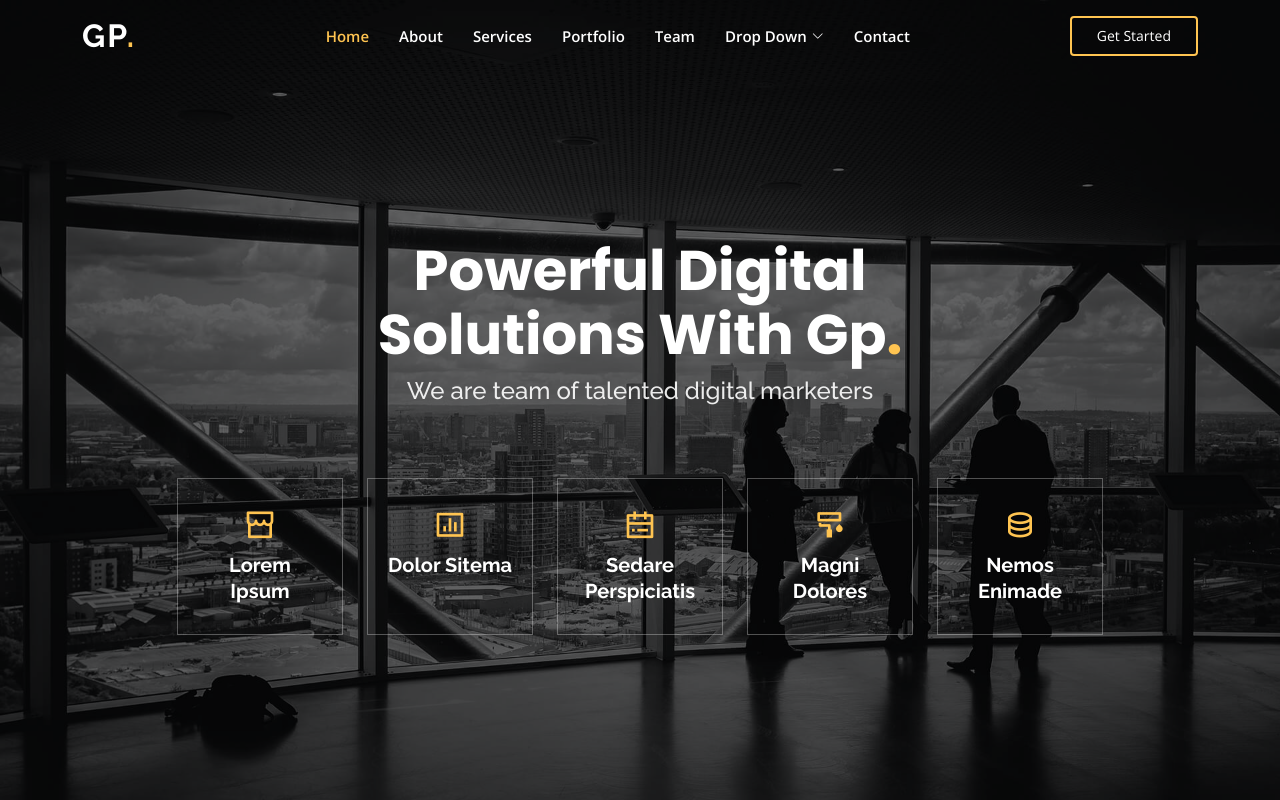
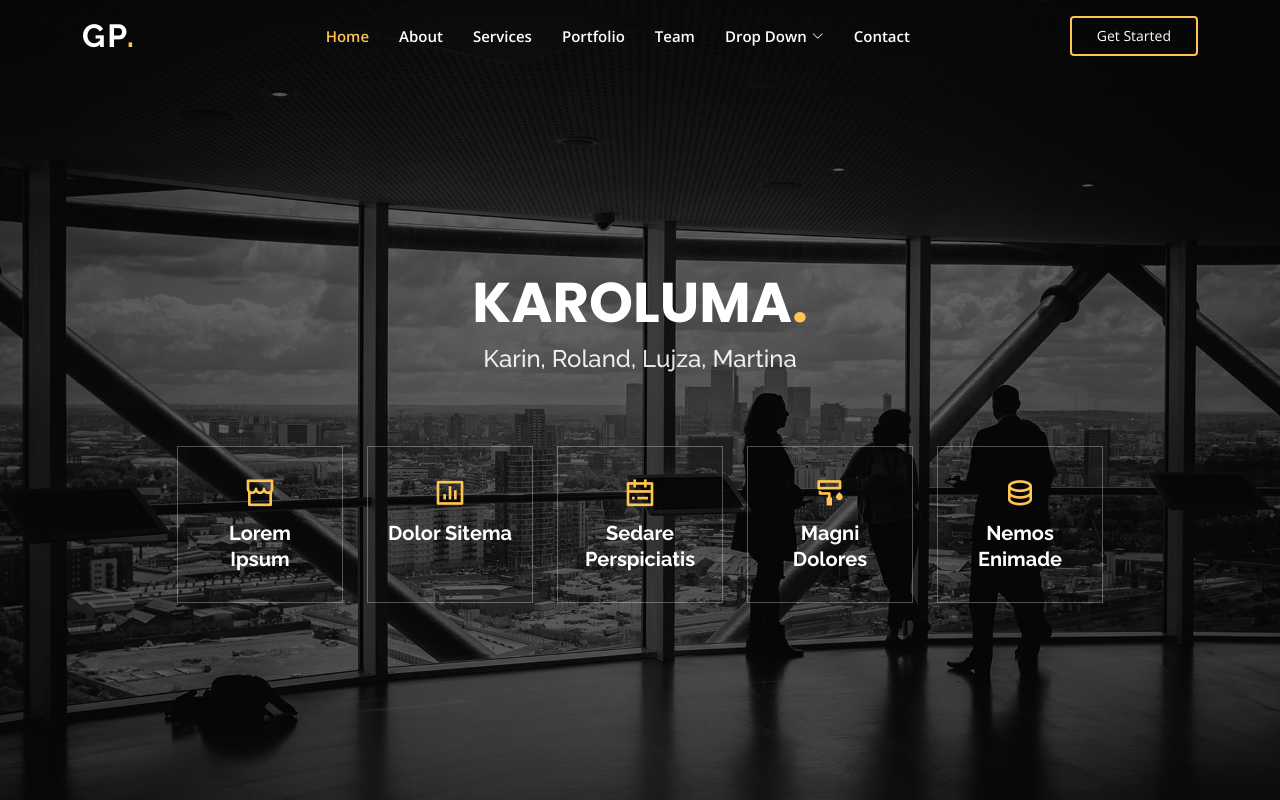
Before and after one commit to RoolandHorvath/RoolandHorvath.github.io, a website: page index.html in a window 1280 px wide. Shown: the top 800 px of the page. Drawn offline with nearby package versions, Linux system fonts and the light colour scheme.

Commit message:
Changed text

```diff
--- a/index.html
+++ b/index.html
@@ -87,8 +87,8 @@
 
       <div class="row justify-content-center" data-aos="fade-up" data-aos-delay="150">
         <div class="col-xl-6 col-lg-8">
-          <h1>Powerful Digital Solutions With Gp<span>.</span></h1>
-          <h2>We are team of talented digital marketers</h2>
+          <h1>KAROLUMA<span>.</span></h1>
+          <h2>Karin, Roland, Lujza, Martina</h2>
         </div>
       </div>
 
```
